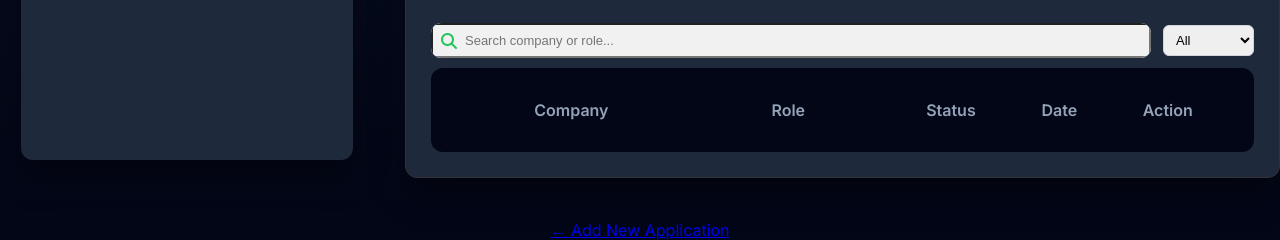
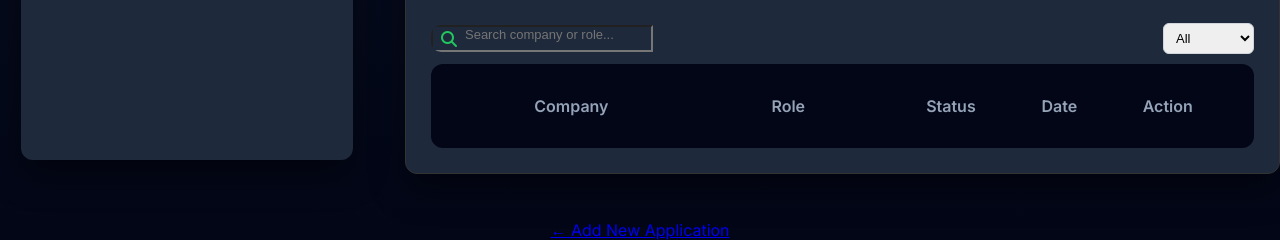
Before and after one commit to varforge/Job-application-Tracker, a plain HTML site: page careertrack-frontend/dashboard.html in a window 1280 px wide. Shown: the part 706-946 px from the top of the page. Drawn offline with nearby package versions, Linux system fonts and the light colour scheme; no server answers.

Commit message:
modifying search icon

```diff
--- a/careertrack-frontend/style.css
+++ b/careertrack-frontend/style.css
@@ -611,15 +611,14 @@ tbody tr:hover {
   position:relative;
   display: flex;
   align-items: center;
-  background: #f1f1f1;
   border-radius: 10px;
   padding: 0;
   flex: 1;
   overflow:hidden;
 }
 .table-search input{
-  width:100%;
-  padding: 8px 10px 8px 32px;
+  width:auto;
+  padding: 0px 10px 8px 32px;
   font-size: 13px;
   border-radius:0;
   outline:none;
```
